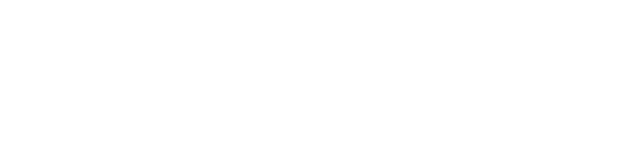
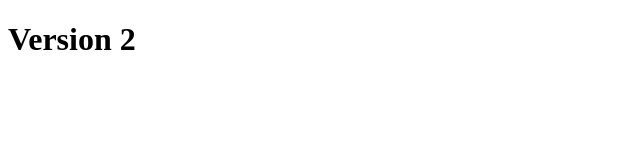
Before and after one commit to SoumikQ/new_repo, a plain HTML site: page index.html in a window 1280 px wide. Shown: the whole page, without its empty margins (0-640 px from the left). Drawn offline with Linux system fonts and the light colour scheme.

Commit message:
It is V2

```diff
--- a/index.html
+++ b/index.html
@@ -6,6 +6,8 @@
     <title>Document</title>
 </head>
 <body>
-
+    <div>
+        <h1>Version 2</h1>
+    </div>
 </body>
 </html>
```
